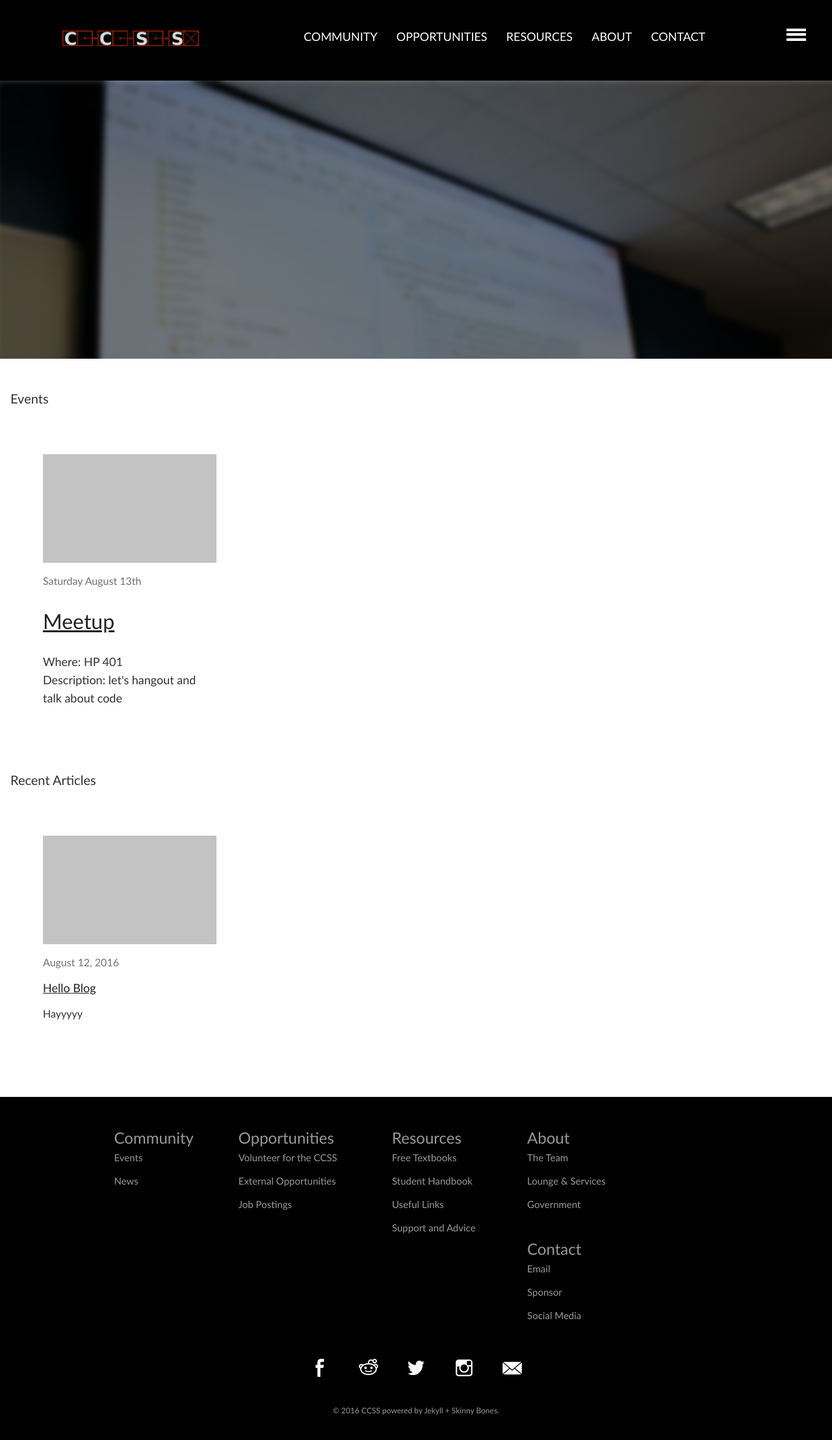
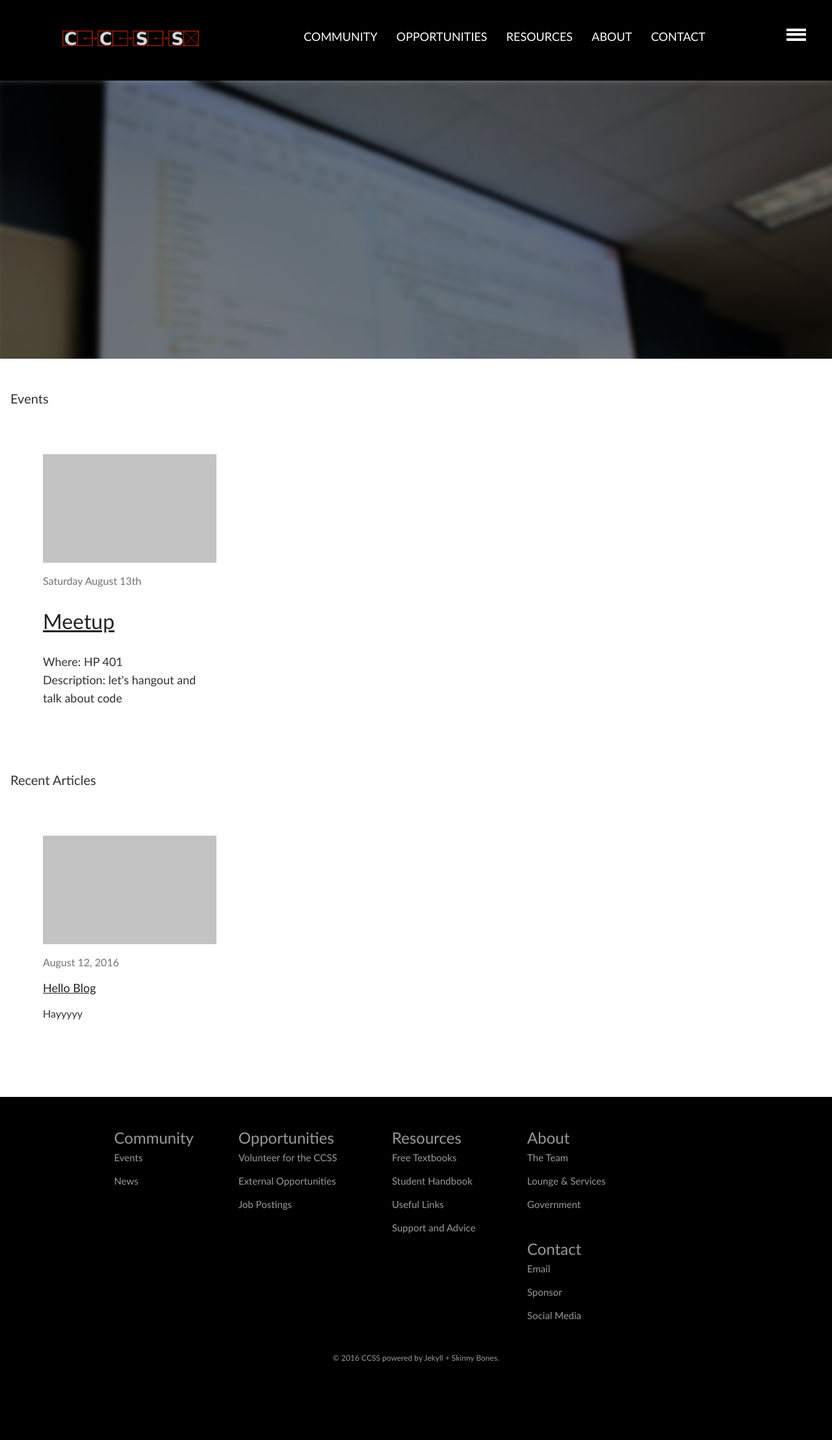
Before and after one commit to brittnylapierre/ccss_web, a Jekyll site: the page built from index.md, in a window 1280 px wide. Shown: the top 2216 px of the page at 65% size. Built offline with Jekyll 4.4.1, drawn with Linux system fonts in a browser that asks for light colours.

Commit message:
Updated footer.html

```diff
--- a/_includes/footer.html
+++ b/_includes/footer.html
@@ -28,7 +28,7 @@
   			{% endfor %}
         	</ul>
         </div>
-		<div class="menu-item">
+		<!--div class="menu-item">
           	<ul class='social-media-links'>
 			{% for link in site.data.footer %}
       			{% if link.url contains 'http' %}
@@ -44,7 +44,7 @@
           		</li>
 			{% endfor %}
 			</ul>
-        </div>
+        </div-->
 	</nav><!-- /.bottom-menu -->
 	<p class="copyright">&#169; {{ site.time | date: '%Y' }} <a href="{{ site.url }}">{{ site.title }}</a> powered by <a href="http://jekyllrb.com" rel="nofollow">Jekyll</a> + <a href="http://mmistakes.github.io/skinny-bones-jekyll/" rel="nofollow">Skinny Bones</a>.</p>
 </footer>
```
